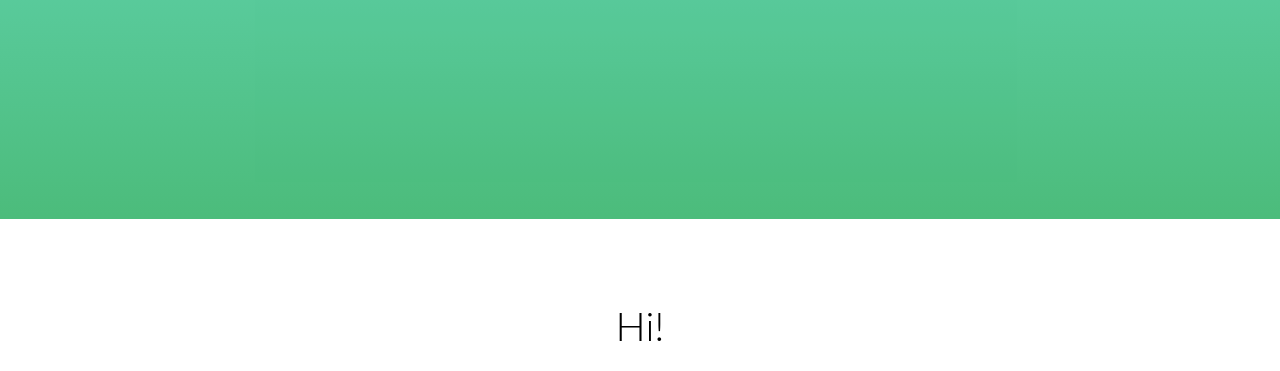
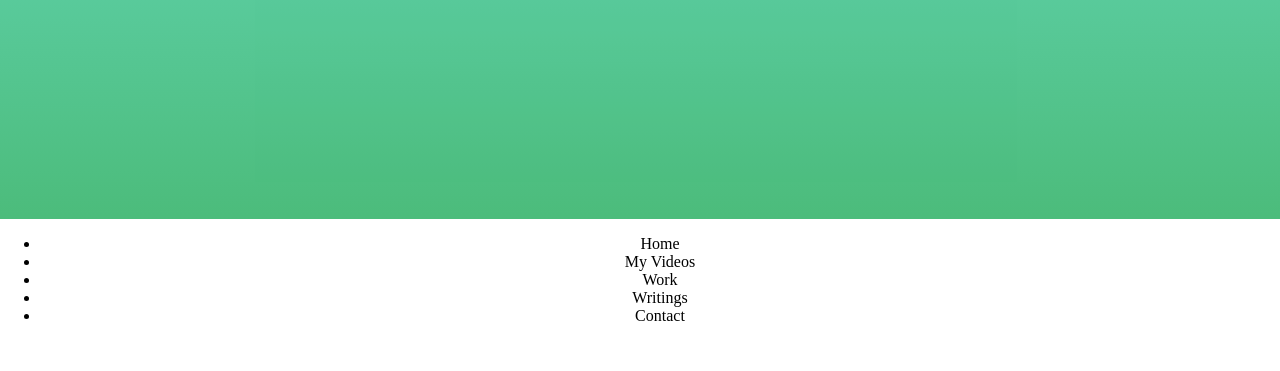
Before and after one commit to viraaj16/personal-website, a plain HTML site: page index.html in a window 1280 px wide. Shown: the part 581-952 px from the top of the page. Drawn offline with Linux system fonts and the light colour scheme.

Commit message:
Update index.html

```diff
--- a/index.html
+++ b/index.html
@@ -1,11 +1,20 @@
 <!DOCTYPE html>
 <html>
+
 <head>
     <title>Sir Tim Berners-Lee</title>
     <link rel="stylesheet" href="style.css">
+    <link href="https://fonts.googleapis.com/css2?family=Cinzel+Decorative&display=swap" rel="stylesheet">
 </head>
 
 <body>
+    <ul class="menu">
+        <li class="links"> Home </li>
+         <li class="links"> My Videos </li>
+         <li class="links"> Work </li>
+         <li class="links"> Writings </li>
+         <li class="links"> Contact </li>
+    </ul>
     <section id="welcome" class="parallax-container">
         <div class="parallax-inner">
             <img src="stbl.jfif" class="profile">
@@ -22,4 +31,6 @@
             In 1995 Microsoft produced the first version of Internet Explorer and this commercial browser created enormous growth in websites and web users.
             The Web was first used for e-commerce in 1997.</p>
     </section>
-</body></html>
+</body>
+
+</html>
```
